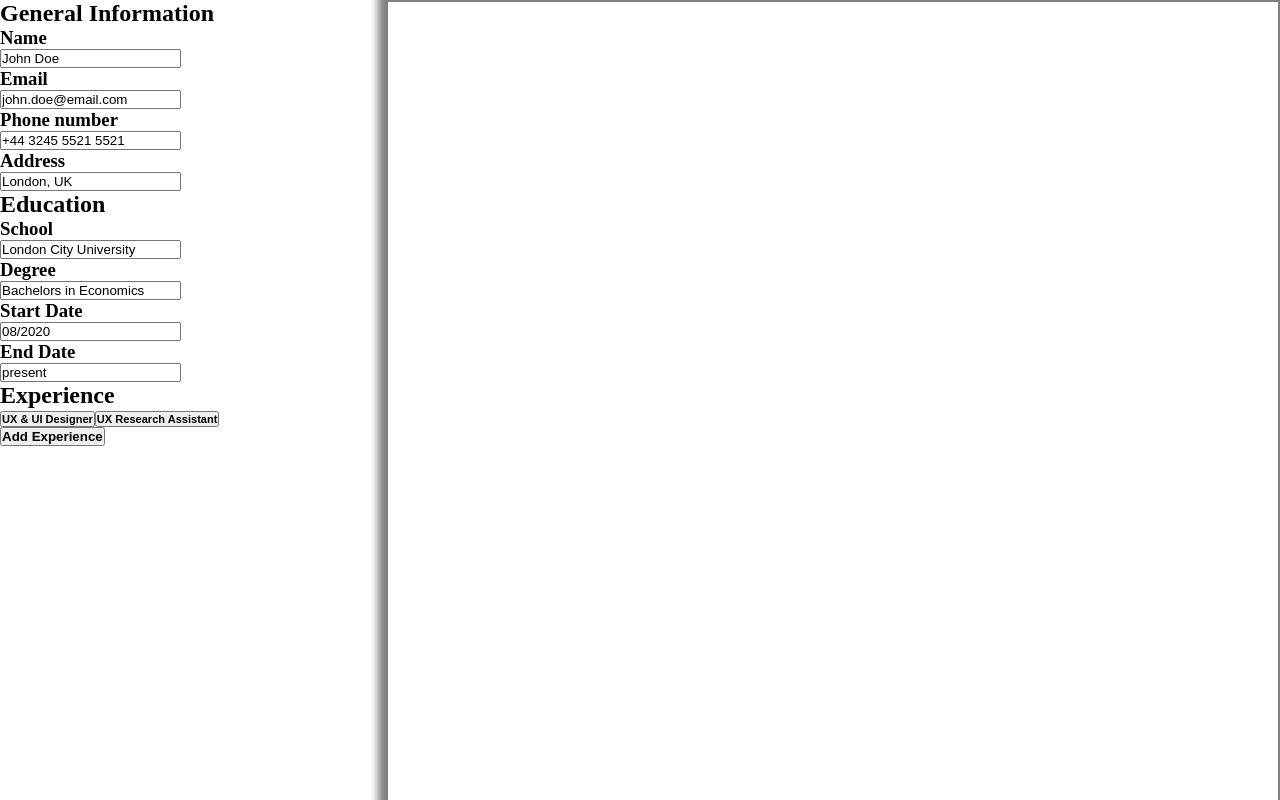
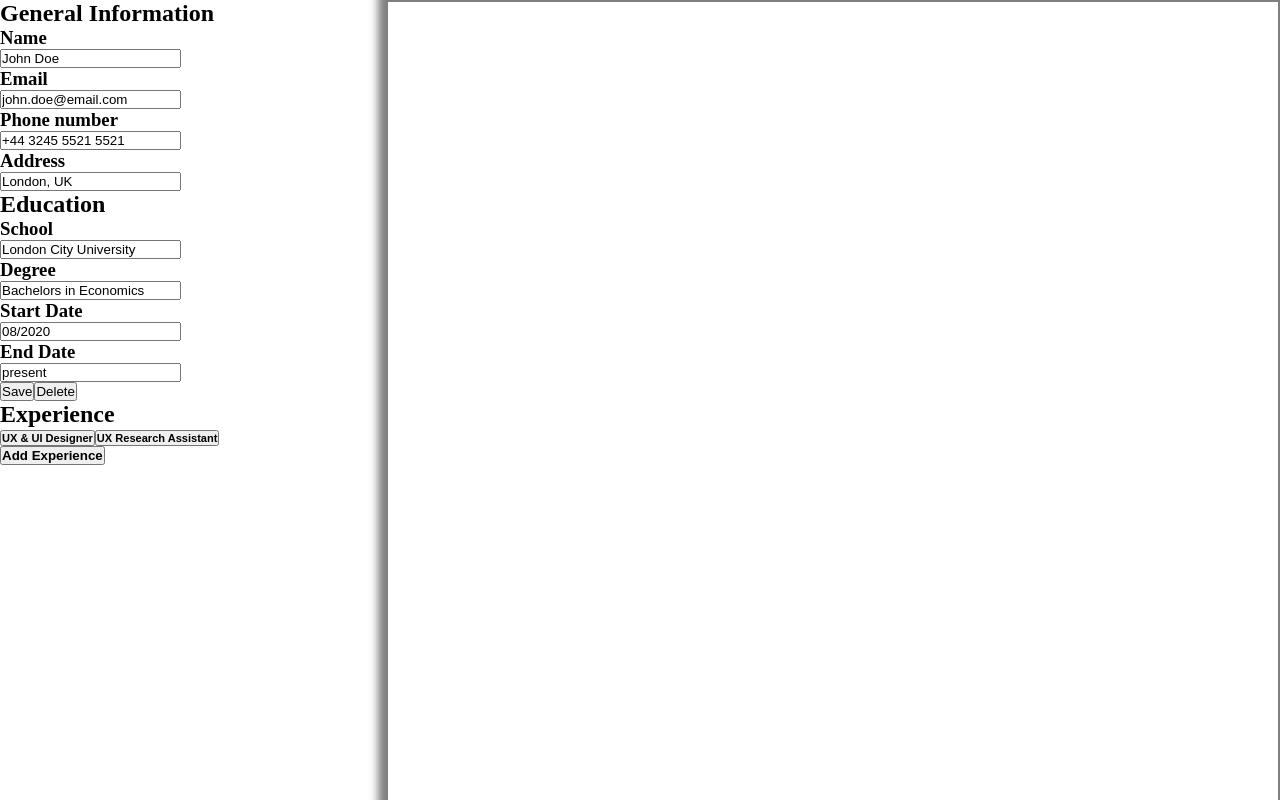
Before and after one commit to esb-11/CV-Generator, a React (Vite) app: page / in a window 1280 px wide. Both pictures are taken after a click on the button "Bachelors in Economics". Shown: the top 800 px of the page. Built offline with nearby package versions, Linux system fonts and the light colour scheme.

Commit message:
feat: add form buttons component

```diff
--- a/src/components/CVForm/EducationForm.jsx
+++ b/src/components/CVForm/EducationForm.jsx
@@ -1,8 +1,16 @@
+import FormButtons from "./FormButtons";
 import InputText from "./InputText";
 
-function EducationForm({ onChange, id, schoolName, degree, startDate, endDate }) {
+function EducationForm({
+  onChange,
+  id,
+  schoolName,
+  degree,
+  startDate,
+  endDate,
+}) {
   return (
-    <form className="education-form">
+    <form className="education-form" onSubmit={(e) => e.preventDefault()}>
       <InputText
         id={"education-school"}
         title={"School"}
@@ -39,6 +47,7 @@ function EducationForm({ onChange, id, schoolName, degree, startDate, endDate })
         dataSection={"education"}
         dataId={id}
       ></InputText>
+      <FormButtons></FormButtons>
     </form>
   );
 }
--- a/src/components/CVForm/ExperienceForm.jsx
+++ b/src/components/CVForm/ExperienceForm.jsx
@@ -1,3 +1,4 @@
+import FormButtons from "./FormButtons";
 import InputText from "./InputText";
 
 function ExperienceForm({
@@ -11,7 +12,7 @@ function ExperienceForm({
   endDate,
 }) {
   return (
-    <form className="experience-form">
+    <form className="experience-form" onSubmit={(e) => e.preventDefault()}>
       <InputText
         id={"experience-company-name"}
         title={"Company Name"}
@@ -66,6 +67,7 @@ function ExperienceForm({
         dataSection={"experience"}
         dataId={id}
       ></InputText>
+      <FormButtons> </FormButtons>
     </form>
   );
 }
--- /dev/null
+++ b/src/components/CVForm/FormButtons.jsx
@@ -0,0 +1,14 @@
+function FormButtons({ onSave, onDelete }) {
+  return (
+    <div className="form-buttons">
+      <button className="save-button" onClick={onSave}>
+        Save
+      </button>
+      <button className="delete-button" onDelete={onDelete}>
+        Delete
+      </button>
+    </div>
+  );
+}
+
+export default FormButtons;
```
